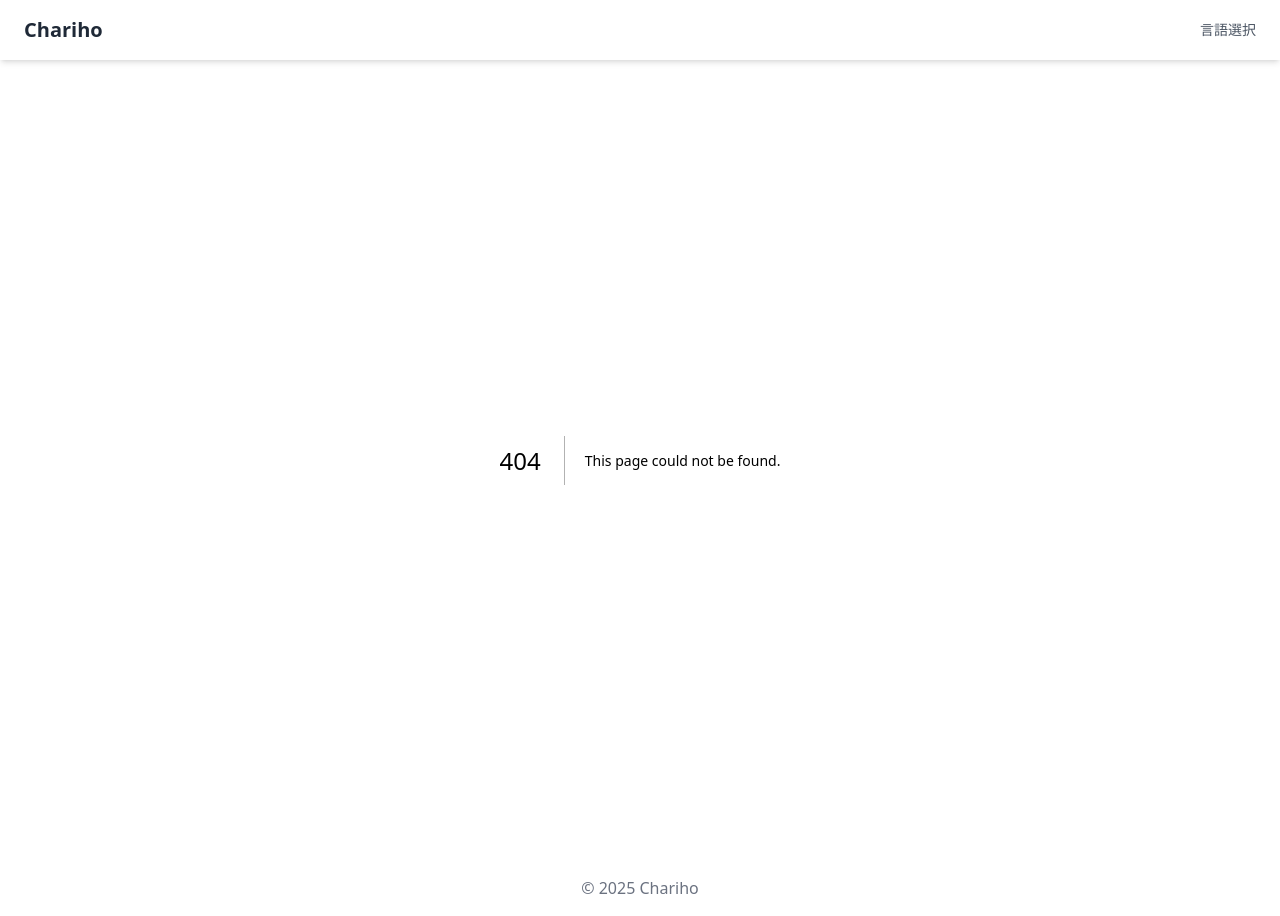
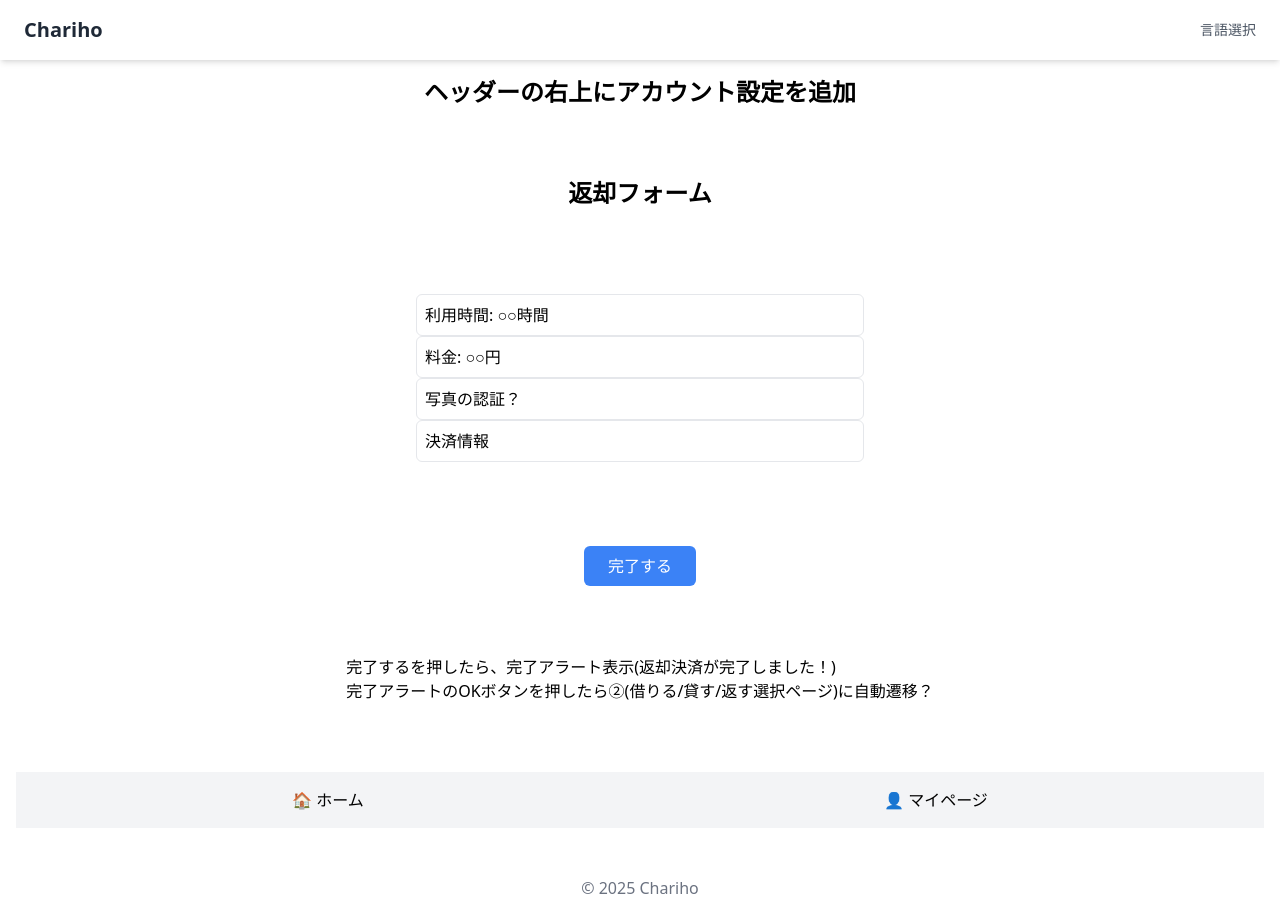
Before and after one commit to ms-engineer-bc24-12/Section_9_team_chariho, a Next.js app in the folder frontend/: page /rental/return/confirm in a window 1280 px wide. Before the commit this address had no page. Built offline with nearby package versions, Linux system fonts and the light colour scheme.

Commit message:
feat: 返却確認ページを作成

```diff
--- a/frontend/src/app/rental/lend/register/page.tsx
+++ b/frontend/src/app/rental/lend/register/page.tsx
@@ -21,7 +21,7 @@ export default function RegisterBikePage() {
         <p> 登録</p>
         <p>登録ボタンを押したら、完了アラート表示(登録が完了しました！)</p>
         <p>
-          完了アラートのOKボタンを押したら②-②貸すページ(登録ボタン/自転車情報一覧)に遷移する
+          完了アラートのOKボタンを押したら②-②貸すページ(登録ボタン/自転車情報一覧)に自動遷移？
         </p>
       </div>
 
--- /dev/null
+++ b/frontend/src/app/rental/return/confirm/page.tsx
@@ -0,0 +1,41 @@
+//src/app/rental/return/confirm/pape.tsx
+//②-③-①自転車返却確認ページ (時間/金額/決済情報)　→ 完了アラート表示(②借りる/貸す/返す選択ページへ自動遷移？)
+
+export default function ReturnConfirmPage() {
+  return (
+    <div className="flex flex-col items-center justify-between min-h-screen p-4">
+      <h1 className="text-2xl font-bold">
+        ヘッダーの右上にアカウント設定を追加
+      </h1>
+      <h1 className="text-2xl font-bold">返却フォーム</h1>
+
+      <div className="mt-4 w-full max-w-md">
+        <p className="border p-2 rounded-md w-full">利用時間: ○○時間</p>
+        <p className="border p-2 rounded-md w-full">料金: ○○円</p>
+        <p className="border p-2 rounded-md w-full">写真の認証？</p>
+        <p className="border p-2 rounded-md w-full">決済情報</p>
+      </div>
+
+      <button className="mt-4 bg-blue-500 text-white px-6 py-2 rounded-md">
+        完了する
+      </button>
+      <div>
+        <p>完了するを押したら、完了アラート表示(返却決済が完了しました！)</p>
+        <p>
+          完了アラートのOKボタンを押したら②(借りる/貸す/返す選択ページ)に自動遷移？
+        </p>
+      </div>
+
+      <div className="w-full">
+        <div className="flex justify-around bg-gray-100 p-4">
+          <p>🏠 ホーム</p>
+          <p>👤 マイページ</p>
+        </div>
+        <p className="text-center text-sm text-gray-500 py-2"></p>
+      </div>
+    </div>
+  );
+}
+
+//ページ確認
+//http://localhost:3000/rental/return/confirm
```
